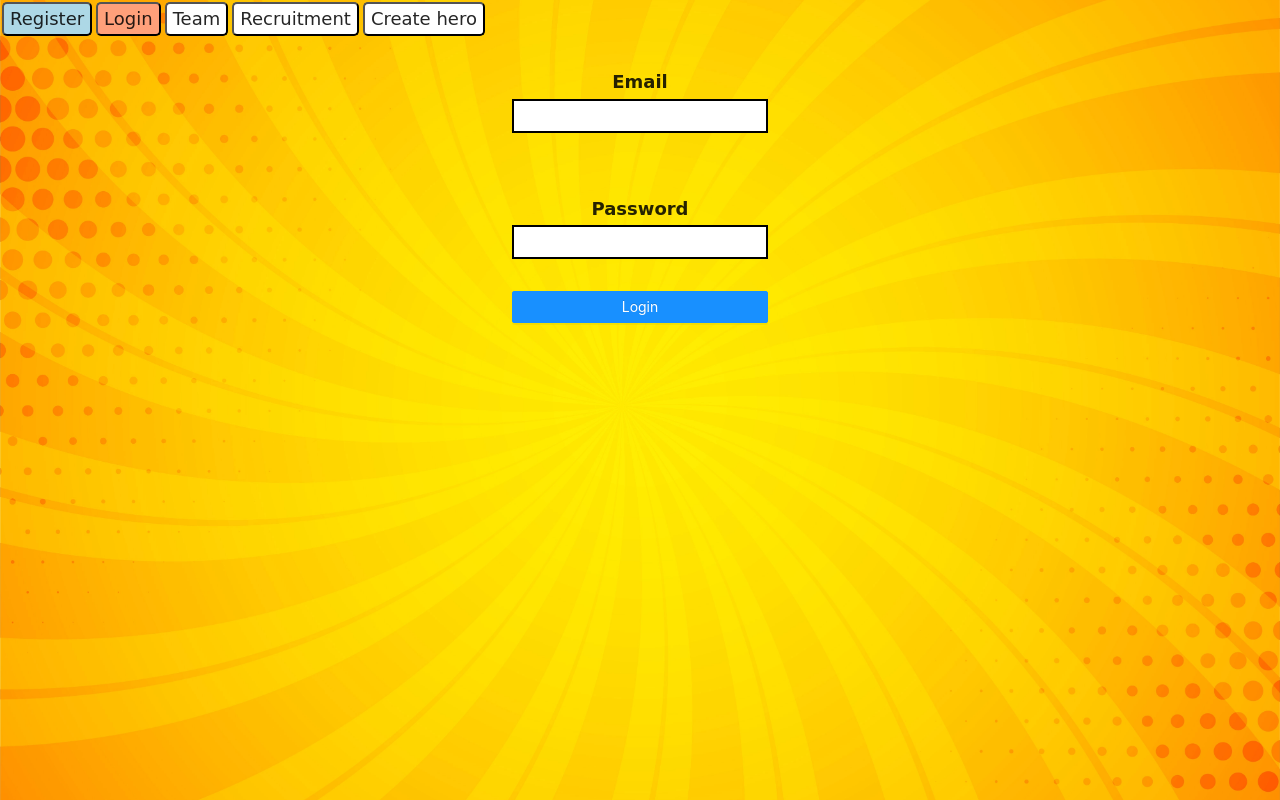
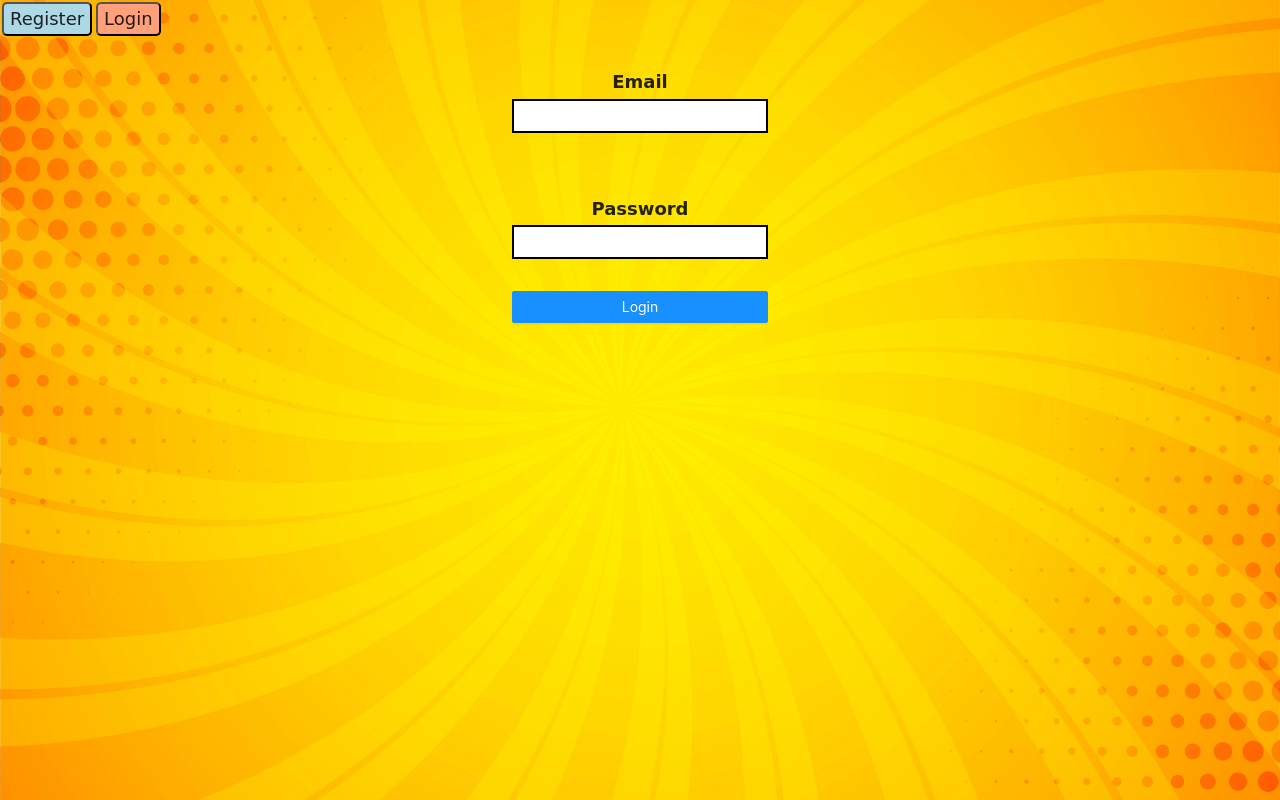
Before and after one commit to joacoague15/superheroesUI, a React (Create React App) app: page /login in a window 1280 px wide. Built offline with nearby package versions, Linux system fonts and the light colour scheme.

Commit message:
Changes is path behavior

```diff
--- a/src/App.tsx
+++ b/src/App.tsx
@@ -15,6 +15,7 @@ import axios from "axios";
 import Hero from "./components/Hero";
 
 function App() {
+    const [userId, setUserId] = useState(0);
     const [userName, setUserName] = useState('');
     const [teamMembers, setTeamMembers] = useState([]);
 
@@ -23,6 +24,7 @@ function App() {
 
     const handleLogout = () => {
         if (location.pathname !== '/register') {
+            setUserId(0)
             setUserName('')
             navigate("/login")
         }
@@ -32,7 +34,10 @@ function App() {
         axios.get("http://localhost:4000/authenticate", {
             withCredentials: true
         })
-            .then(res => setUserName(res.data?.name))
+            .then(res => {
+                setUserId(res.data?.id)
+                setUserName(res.data?.name)
+            })
             .catch(() => handleLogout())
     }
 
@@ -41,12 +46,26 @@ function App() {
             .then(() => {
                 toast.success("Logout confirmed", { position: toast.POSITION.BOTTOM_RIGHT })
                 setUserName("")
+                setUserId(0)
                 navigate('/login');
             })
             .catch(err => {
                 console.log(err)
                 toast.error("Error while trying to logout", { position: toast.POSITION.BOTTOM_RIGHT })
             })
+    }
+
+    const renderLoggedOptions = () => {
+        if (userId) {
+            return (
+                <>
+                    <button className='button' onClick={() => navigate(`${userId}/my-team`)}>Team</button>
+                    <button className='button' onClick={() => navigate(`${userId}/recruitment`)}>Recruitment</button>
+                    <button className='button' onClick={() => navigate(`${userId}/creation`)}>Create hero</button>
+                </>
+            )
+        }
+        return
     }
 
     useEffect(() => {
@@ -62,17 +81,15 @@ function App() {
             {!userName && <button className='button' style={{ backgroundColor: "lightblue" }} onClick={() =>  navigate('/register')}>Register</button>}
             {!userName && <button className='button' style={{ backgroundColor: "lightsalmon" }} onClick={() => navigate('/login')}>Login</button>}
             {userName && <button className='button' style={{ backgroundColor: "grey" }} onClick={logout}>Logout</button>}
-            <button className='button' onClick={() => navigate('my-team')}>Team</button>
-            <button className='button' onClick={() => navigate('/recruitment')}>Recruitment</button>
-            <button className='button' onClick={() => navigate('/creation')}>Create hero</button>
+            {renderLoggedOptions()}
             <ToastContainer />
             <Routes>
                 <Route path='/register' element={<Register />} />
                 <Route path='/login' element={<Login />} />
-                <Route path='/my-team' element={<MyTeam teamMembers={teamMembers} setTeamMembers={setTeamMembers} />} />
-                <Route path='/recruitment' element={<HeroRecruitment teamMembers={teamMembers} setTeamMembers={setTeamMembers} />} />
-                <Route path='/creation' element={<HeroCreation />} />
-                <Route path='/:id' element={<Hero />} />
+                <Route path={':userId/my-team'} element={<MyTeam teamMembers={teamMembers} setTeamMembers={setTeamMembers} />} />
+                <Route path={':userId/recruitment'} element={<HeroRecruitment teamMembers={teamMembers} setTeamMembers={setTeamMembers} />} />
+                <Route path={':userId/creation'} element={<HeroCreation />} />
+                <Route path={':userId/recruitment/:id'} element={<Hero />} />
             </Routes>
         </div>
   );
--- a/src/components/Login.tsx
+++ b/src/components/Login.tsx
@@ -1,10 +1,11 @@
 import { useState } from "react";
-import { useNavigate } from "react-router-dom";
+import {useNavigate} from "react-router-dom";
 import axios from "axios";
 import { toast } from "react-toastify";
 import { Button } from "antd";
 
 const Login = () => {
+
     const [email, setEmail] = useState('')
     const [password, setPassword] = useState('')
 
@@ -17,9 +18,10 @@ const Login = () => {
             email,
             password,
         }, { withCredentials: true })
-            .then(() => {
+            .then(res => {
+                console.log(res.data)
                 toast.success("Login confirmed", { position: toast.POSITION.BOTTOM_RIGHT })
-                navigate('/recruitment');
+                navigate(`/${res.data}/recruitment`);
             })
             .catch(err => {
                 console.log(err.response)
--- a/src/components/hero_creation/HeroCreation.tsx
+++ b/src/components/hero_creation/HeroCreation.tsx
@@ -6,9 +6,11 @@ import { useState } from "react";
 
 import axios from "axios";
 import { toast } from "react-toastify";
-import { useNavigate } from "react-router-dom";
+import {useNavigate, useParams} from "react-router-dom";
 
 const HeroCreation = () => {
+    const { userId } = useParams()
+
     const [createdHeroName, setCreatedHeroName] = useState('');
     const [createdHeroPower, setCreatedHeroPower] = useState('');
     const [createdHeroDurability, setCreatedHeroDurability] = useState('');
@@ -52,7 +54,7 @@ const HeroCreation = () => {
             })
                 .then(() => {
                     toast.success(succesMessage, { position: toast.POSITION.BOTTOM_RIGHT })
-                    navigate('/recruitment');
+                    navigate(`${userId}/recruitment`);
                 })
                 .catch(err => {
                     console.log(err)
--- a/src/components/hero_recruitment/HeroAvailable.tsx
+++ b/src/components/hero_recruitment/HeroAvailable.tsx
@@ -1,14 +1,14 @@
 import { IheroAvailable } from "../../types";
 import '../../styles/recruitmentStyle.css';
 import '../../styles/buttonStyle.css';
-import { useNavigate } from "react-router-dom";
+import {useNavigate} from "react-router-dom";
 
 const HeroAvailable = (props: IheroAvailable) => {
     const { id, img } = props;
 
     let navigate = useNavigate()
 
-    return <button className='hero-button' onClick={() => navigate(`/${id}`)}><img className='img' src={img} alt={img} /></button>
+    return <button className='hero-button' onClick={() => navigate(`${id}`)}><img className='img' src={img} alt={img} /></button>
 }
 
 export default HeroAvailable;
```
